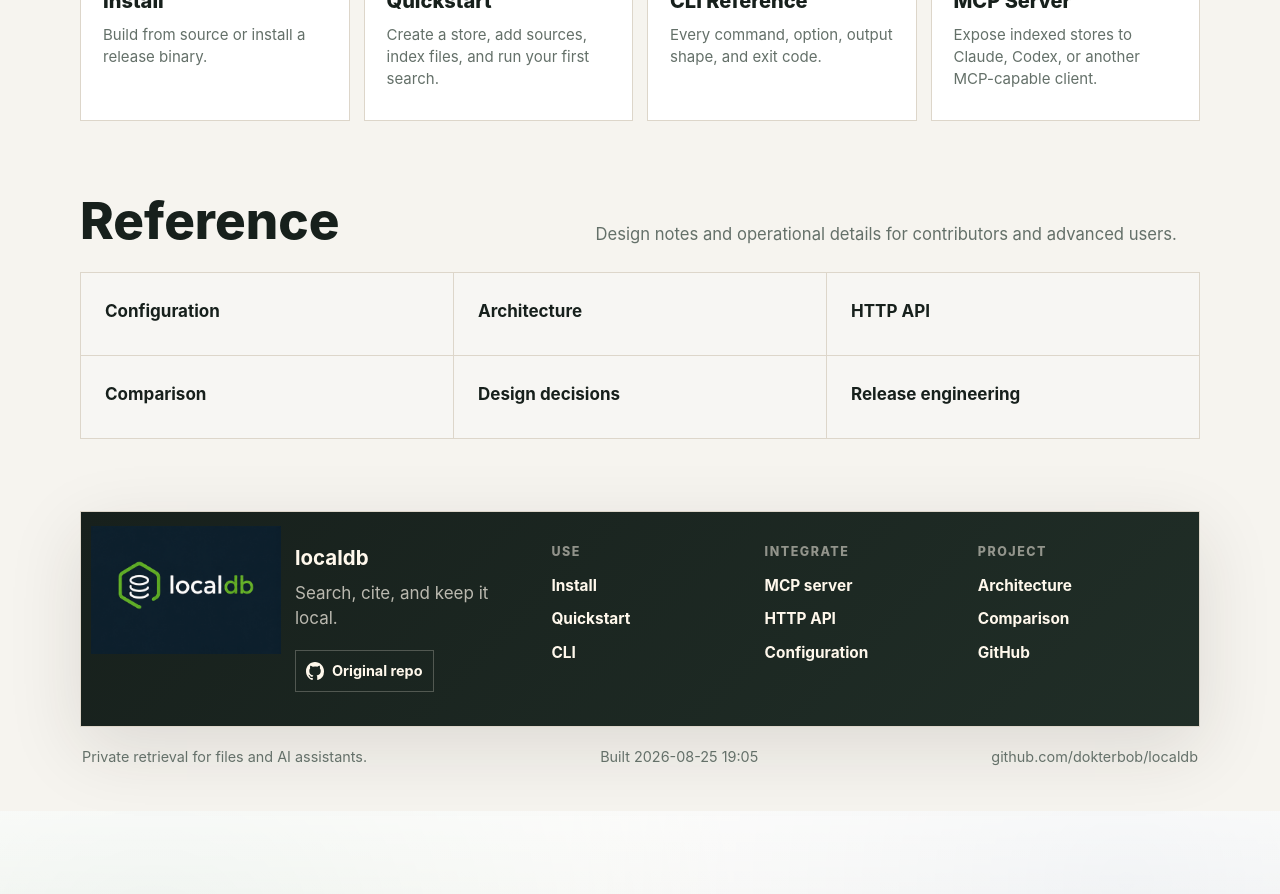
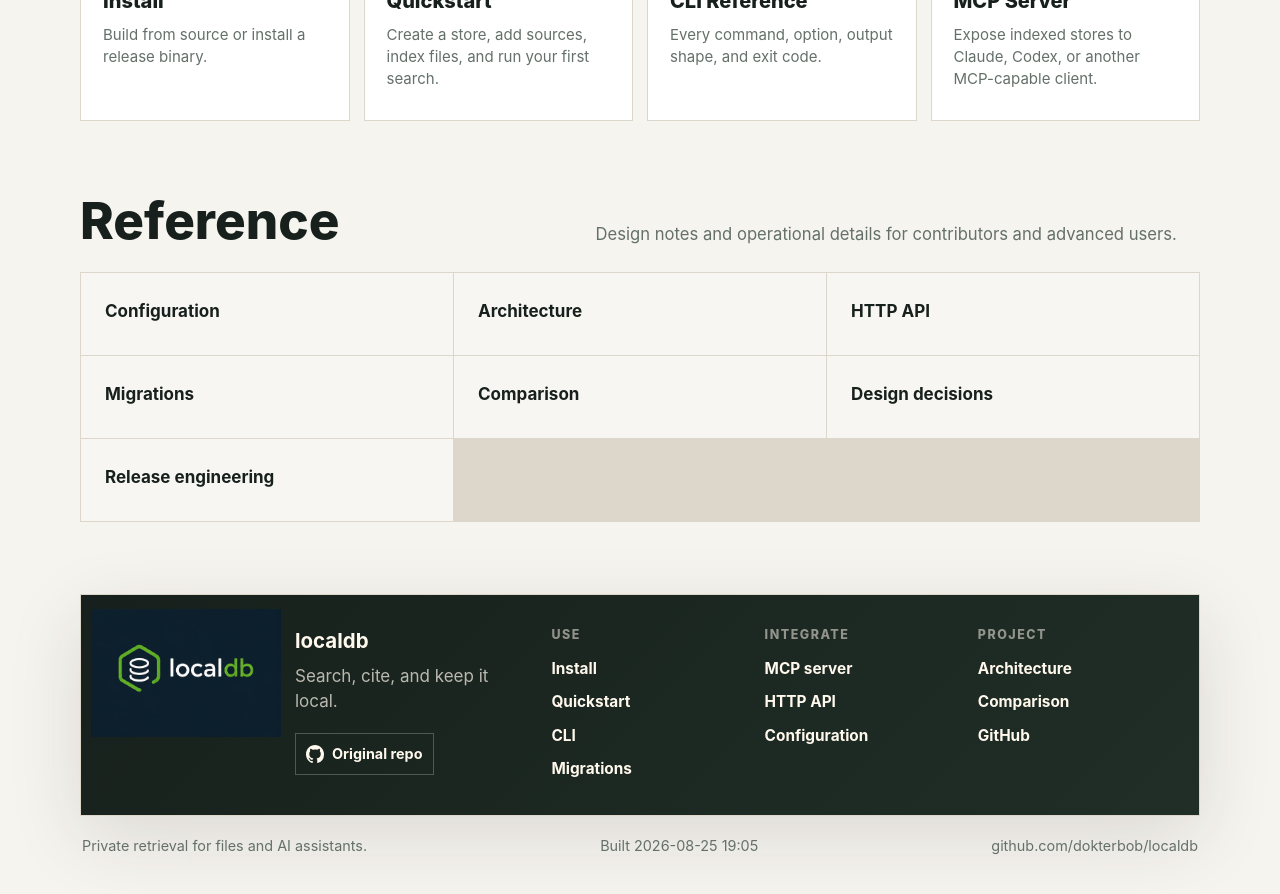
Before and after one commit to dokterbob/localdb, a Jekyll site: the page built from docs/index.md, in a window 1280 px wide and 900 px high, scrolled down 934 px. Shown: the top 894 px of the window. Built offline with Jekyll 4.4.1, drawn with Linux system fonts in a browser that asks for light colours; before the commit the page ends 1745 px from its top, so only the background shows below that.

Commit message:
Link the migrations guide from the docs site landing page and footer
Co-Authored-By: Claude Fable 5 <noreply@anthropic.com>

```diff
--- a/docs/_layouts/default.html
+++ b/docs/_layouts/default.html
@@ -49,6 +49,7 @@
             <a href="{{ '/install.html' | relative_url }}">Install</a>
             <a href="{{ '/quickstart.html' | relative_url }}">Quickstart</a>
             <a href="{{ '/cli.html' | relative_url }}">CLI</a>
+            <a href="{{ '/migrations.html' | relative_url }}">Migrations</a>
           </div>
           <div>
             <h2>Integrate</h2>
--- a/docs/index.md
+++ b/docs/index.md
@@ -72,6 +72,7 @@ title: localdb docs
     <a href="{{ '/configuration.html' | relative_url }}">Configuration</a>
     <a href="{{ '/architecture.html' | relative_url }}">Architecture</a>
     <a href="{{ '/http-api.html' | relative_url }}">HTTP API</a>
+    <a href="{{ '/migrations.html' | relative_url }}">Migrations</a>
     <a href="{{ '/comparison.html' | relative_url }}">Comparison</a>
     <a href="{{ '/design-decisions.html' | relative_url }}">Design decisions</a>
     <a href="{{ '/release-engineering.html' | relative_url }}">Release engineering</a>
```
